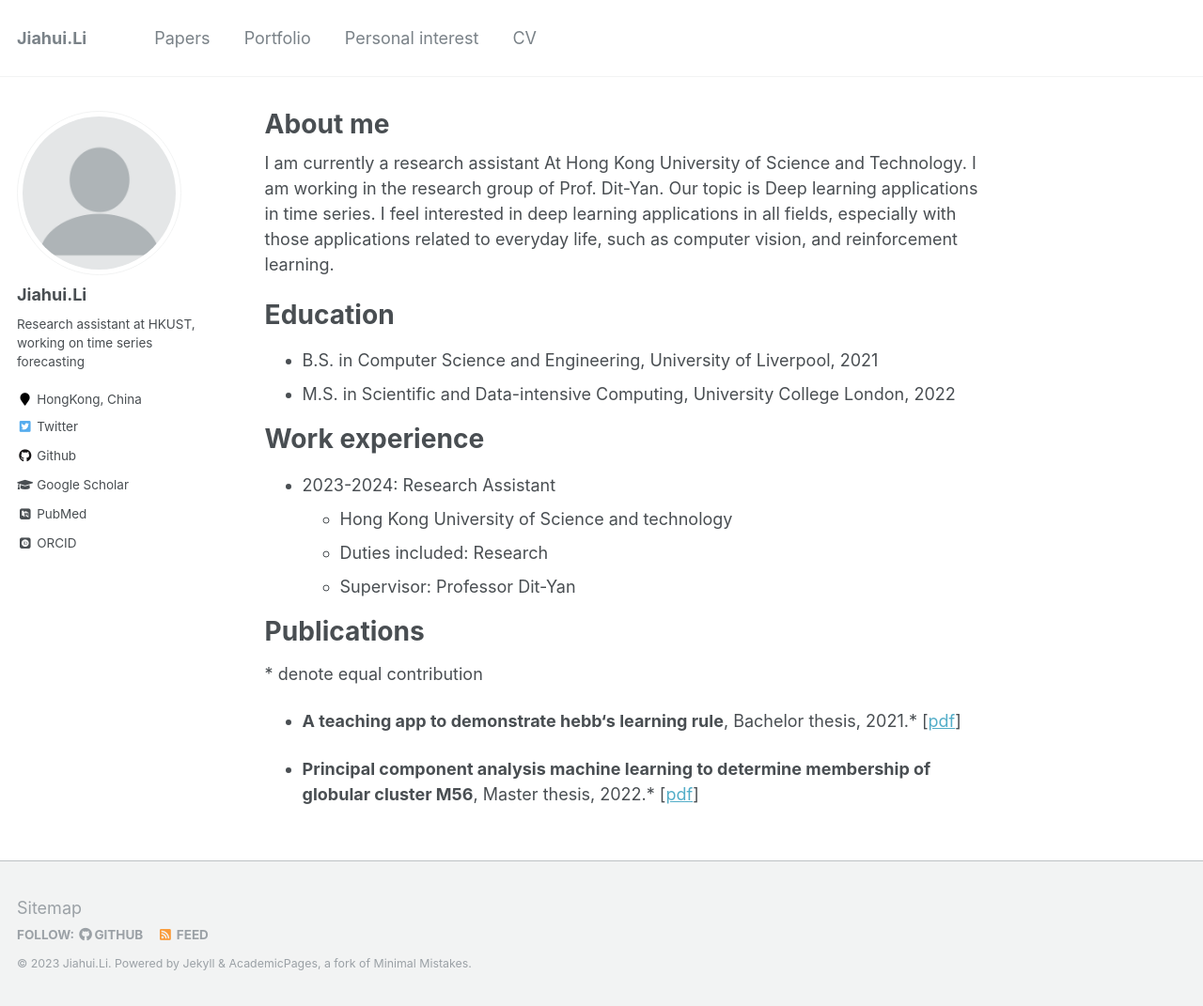
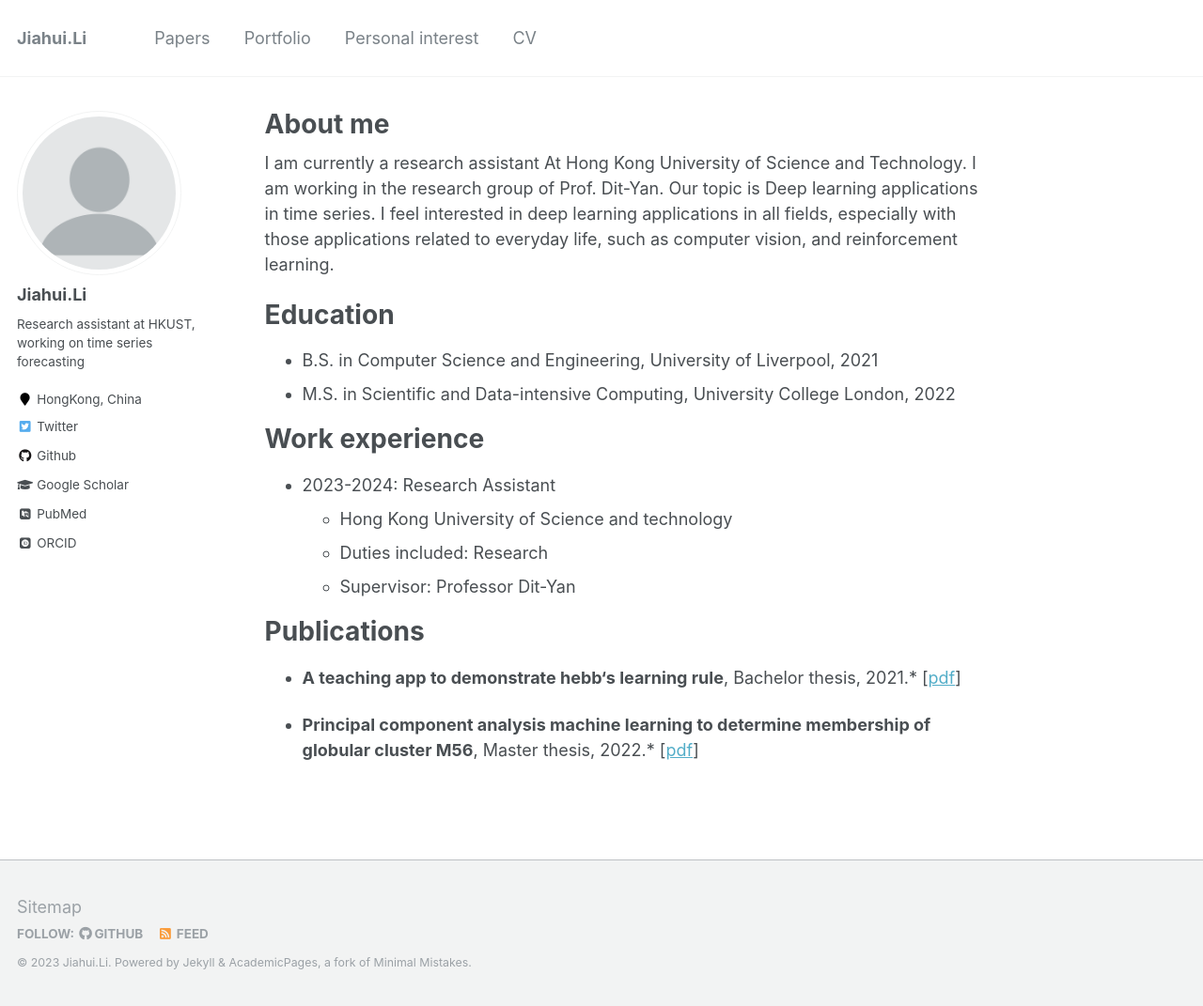
Before and after one commit to jimmylihui/jimmylihui.github.io, a Jekyll site: the page built from _pages/about.md, in a window 1280 px wide and 1071 px high. Shown: the whole window at 94% size. Built offline with Jekyll 4.4.1, drawn with Linux system fonts in a browser that asks for light colours; some web fonts are replaced.

Commit message:
Update about.md

```diff
--- a/_pages/about.md
+++ b/_pages/about.md
@@ -25,8 +25,7 @@ Work experience
 
 Publications
 ======
-<!-- [→ Full list](/projects/) -->
-\* denote equal contribution
+
 * **A teaching app to demonstrate hebb‘s learning rule**, Bachelor thesis, 2021.* [[pdf](https://github.com/jimmylihui/jimmylihui.github.io/blob/master/files/app%20to%20illustrate%20hebb%20rule.pdf)]
 
 * **Principal component analysis machine learning to determine membership of globular cluster M56**, Master thesis, 2022.* [[pdf](https://github.com/jimmylihui/jimmylihui.github.io/blob/master/files/Principal%20component%20analysis%20machine%20learning%20to%20determine%20membership%20of%20globular%20cluster%20M56.pdf)]
```
